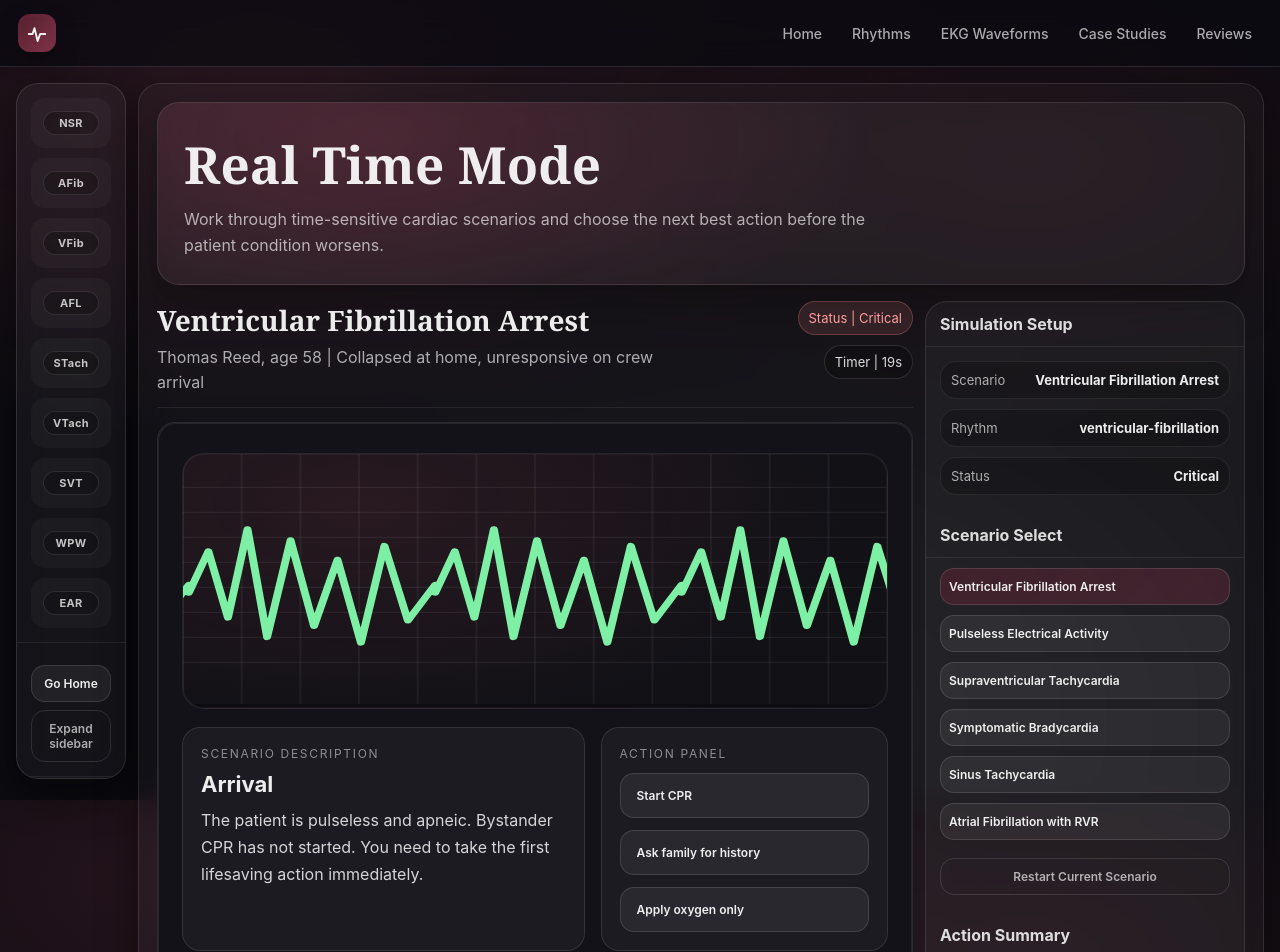
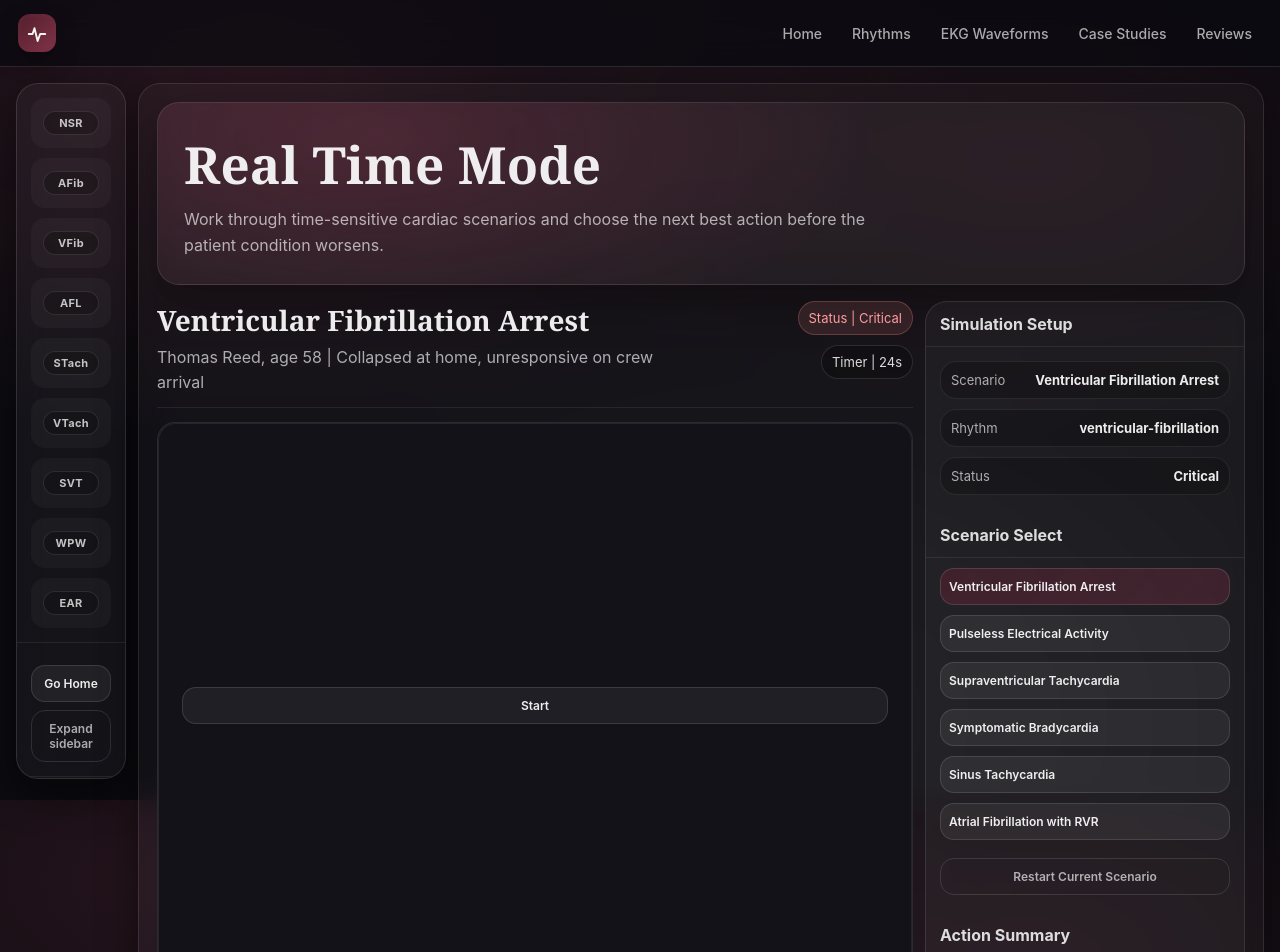
Before and after one commit to vinayramasamy1/Cardiac-Simulation-React, a React (Vite) app: page /real-time-mode in a window 1280 px wide. Shown: the top 952 px of the page. Built offline with nearby package versions, Linux system fonts and the light colour scheme.

Commit message:
Add start countdown to real time mode

```diff
--- a/src/pages/RealTimeMode.jsx
+++ b/src/pages/RealTimeMode.jsx
@@ -49,7 +49,9 @@ export default function RealTimeMode() {
   );
 
   const [simulationState, setSimulationState] = useState(() => buildInitialState(selectedScenario));
-
+  // Start button and countdown
+  const [hasStarted, setHasStarted] = useState(false);
+  const [countdown, setCountdown] = useState(null);
   const currentStep =
     selectedScenario?.steps?.[simulationState.stepId] ||
     selectedScenario?.steps?.[selectedScenario.initialStepId];
@@ -61,8 +63,9 @@ export default function RealTimeMode() {
   }, [selectedScenario]);
 
   useEffect(() => {
-    if (isScenarioFinished) {
-      return undefined;
+  // Start the timer only after the countdown finishes
+  if (isScenarioFinished || !hasStarted || countdown > 0) {
+    return undefined;
     }
 
     const timer = setInterval(() => {
@@ -102,13 +105,34 @@ export default function RealTimeMode() {
     }, 1000);
 
     return () => clearInterval(timer);
-  }, [isScenarioFinished, selectedScenario]);
+    //edited
+  }, [isScenarioFinished, selectedScenario, hasStarted, countdown]);
+
+  // Countdown before simulation starts
+  useEffect(() => {
+    if (countdown === null || countdown === 0) {
+      return undefined;
+    }
+
+  const timer = setTimeout(() => {
+    setCountdown((currentCountdown) => currentCountdown - 1);
+  }, 1000);
+
+  return () => clearTimeout(timer);
+}, [countdown]);
+  // Start simulation and begin countdown
+  function handleStartSimulation() {
+    setHasStarted(true);
+    setCountdown(3);
+  }
 
   function handleScenarioChange(scenarioId) {
     const nextScenario =
       REAL_TIME_SCENARIOS.find((scenario) => scenario.id === scenarioId) || REAL_TIME_SCENARIOS[0];
 
     setSimulationState(buildInitialState(nextScenario));
+    setHasStarted(false);
+    setCountdown(null);
     setSelectedScenarioId(scenarioId);
   }
 
@@ -188,6 +212,39 @@ export default function RealTimeMode() {
             aria-label="Real time simulation area"
             style={{ minHeight: 560, padding: 24, background: "#121218" }}
           >
+          {!hasStarted ? (
+            <div
+              style={{
+                width: "100%",
+                minHeight: 512,
+                display: "flex",
+                alignItems: "center",
+                justifyContent: "center",
+              }}
+            >
+            <button
+              type="button"
+              className="sidebar__btn"
+              onClick={handleStartSimulation}
+            >
+              Start
+            </button>
+          </div>
+        ) : countdown > 0 ? (
+          <div
+            style={{
+                width: "100%",
+                minHeight: 512,
+                display: "flex",
+                alignItems: "center",
+                justifyContent: "center",
+                fontSize: 72,
+                fontWeight: 700,
+              }}
+              >
+                {countdown}
+              </div>
+            ) : (
             <div
               style={{
                 width: "100%",
@@ -198,8 +255,7 @@ export default function RealTimeMode() {
             >
               <ECGWaveform
                 rhythmId={simulationState.currentRhythmId}
-                isPlaying={!isScenarioFinished}
-                speed={1}
+                isPlaying={hasStarted && countdown === 0 && !isScenarioFinished}
                 height={250}
               />
 
@@ -335,6 +391,7 @@ export default function RealTimeMode() {
                 </div>
               </div>
             </div>
+            )}
           </div>
         </div>
 
```
